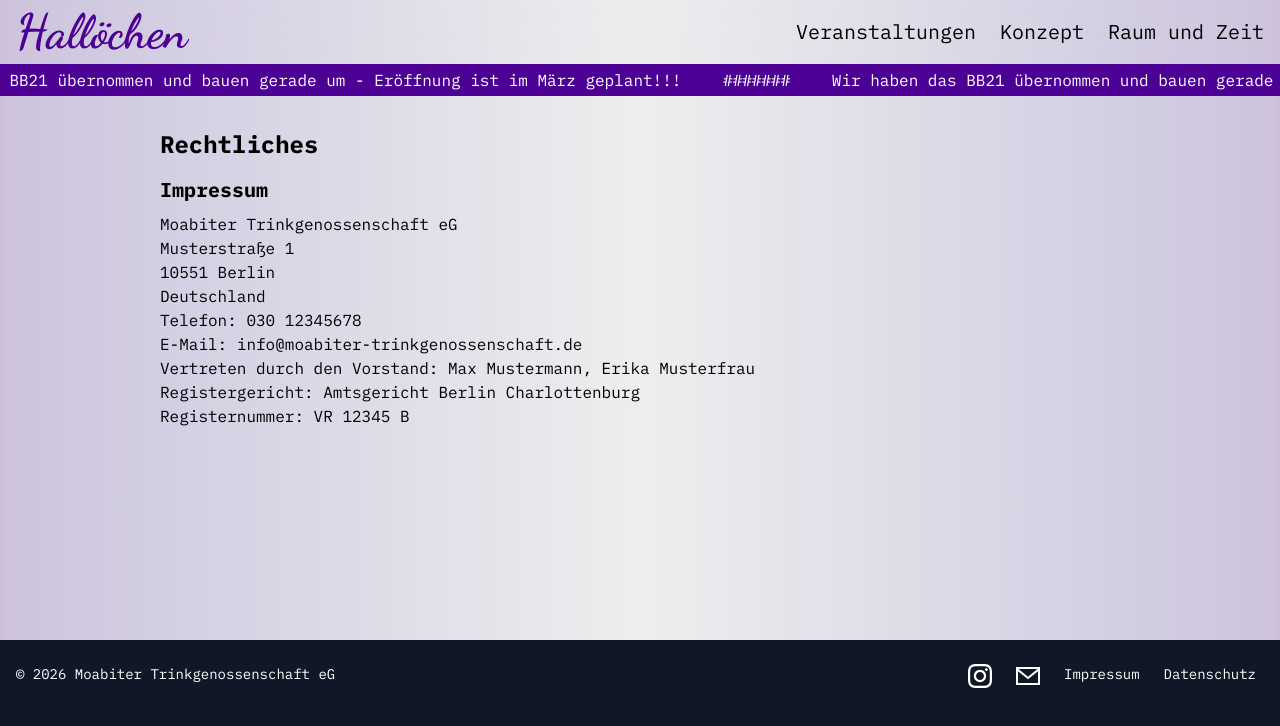
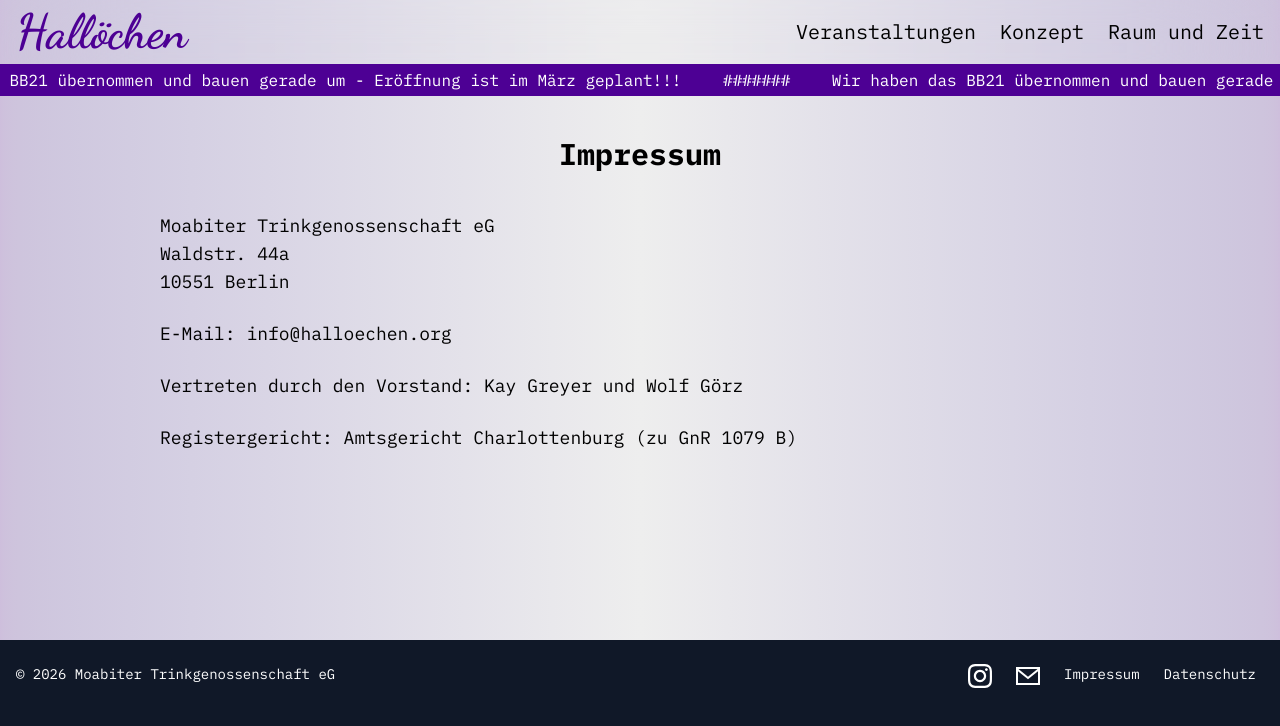
Before and after one commit to ajansen-halloechen/halloechen-website, a Vue app: page /legal in a window 1280 px wide. Shown: the top 726 px of the page. Built offline with nearby package versions, Linux system fonts and the light colour scheme.

Commit message:
legal page and some styling

```diff
--- a/src/pages/LegalPage.vue
+++ b/src/pages/LegalPage.vue
@@ -1,21 +1,17 @@
 <template>
-  <h1 class="text-2xl font-bold mb-4 pt-8">Rechtliches</h1>
-  <section class="mb-8">
-    <h2 class="text-xl font-bold mb-2">Impressum</h2>
+  <h1 class="text-center text-2xl md:text-3xl font-bold py-8 md:py-10">Impressum</h1>
+  <section class="flex flex-col gap-4 md:gap-6 text-md md:text-lg">
     <p>
       Moabiter Trinkgenossenschaft eG<br />
-      Musterstraße 1<br />
-      10551 Berlin<br />
-      Deutschland
+      Waldstr. 44a<br />
+      10551 Berlin
     </p>
     <p>
-      Telefon: 030 12345678<br />
-      E-Mail: info@moabiter-trinkgenossenschaft.de
+      E-Mail: info@halloechen.org
     </p>
-    <p>Vertreten durch den Vorstand: Max Mustermann, Erika Musterfrau</p>
+    <p>Vertreten durch den Vorstand: Kay Greyer und Wolf Görz</p>
     <p>
-      Registergericht: Amtsgericht Berlin Charlottenburg<br />
-      Registernummer: VR 12345 B
+      Registergericht: Amtsgericht Charlottenburg (zu GnR 1079 B)
     </p>
   </section>
 </template>
--- a/src/router/index.ts
+++ b/src/router/index.ts
@@ -41,7 +41,7 @@ const router = createRouter({
       // Scroll to the section, compensating for fixed header height
       const el = document.querySelector<HTMLElement>(to.hash);
       if (el) {
-        const headerOffset = 48;
+        const headerOffset = 32;
         const top =
           el.getBoundingClientRect().top + window.scrollY - headerOffset;
         return { left: 0, top, behavior: 'instant' };
```
Also changed, not shown: 1 other file (tests, documents, lock files or other folders).
